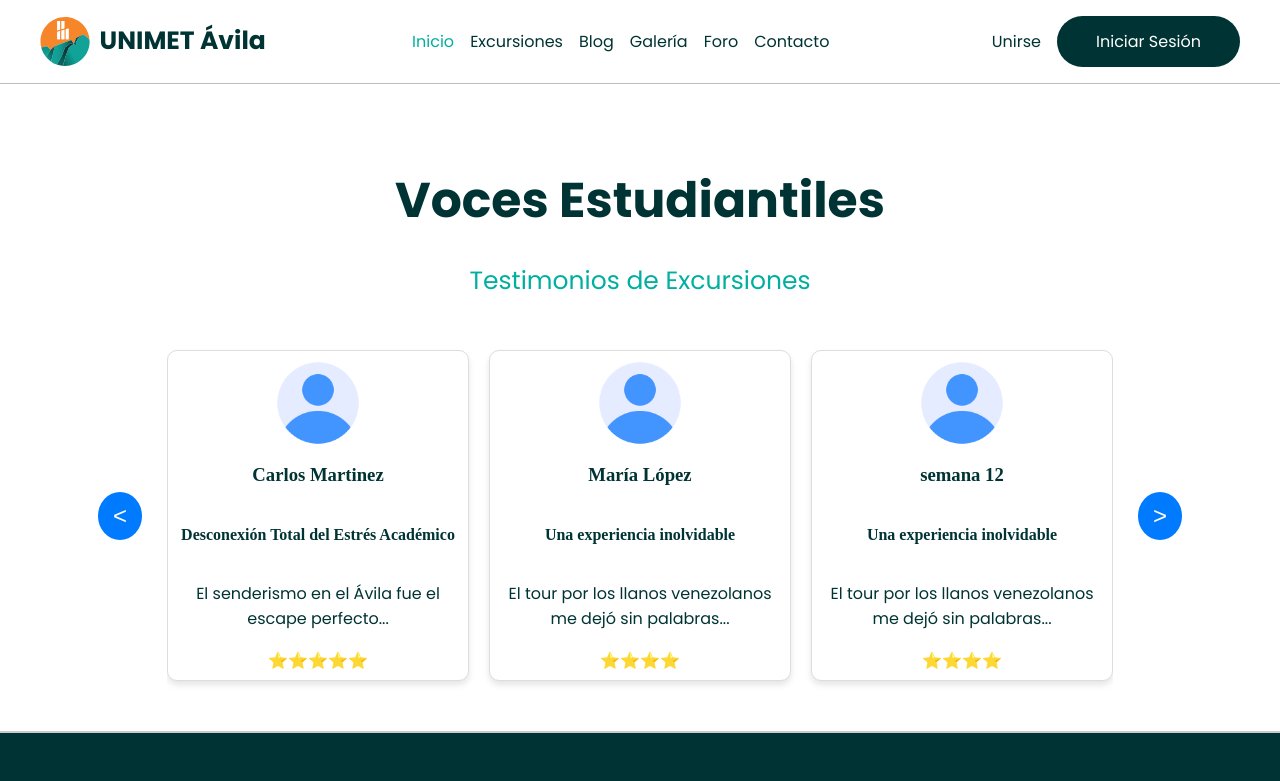
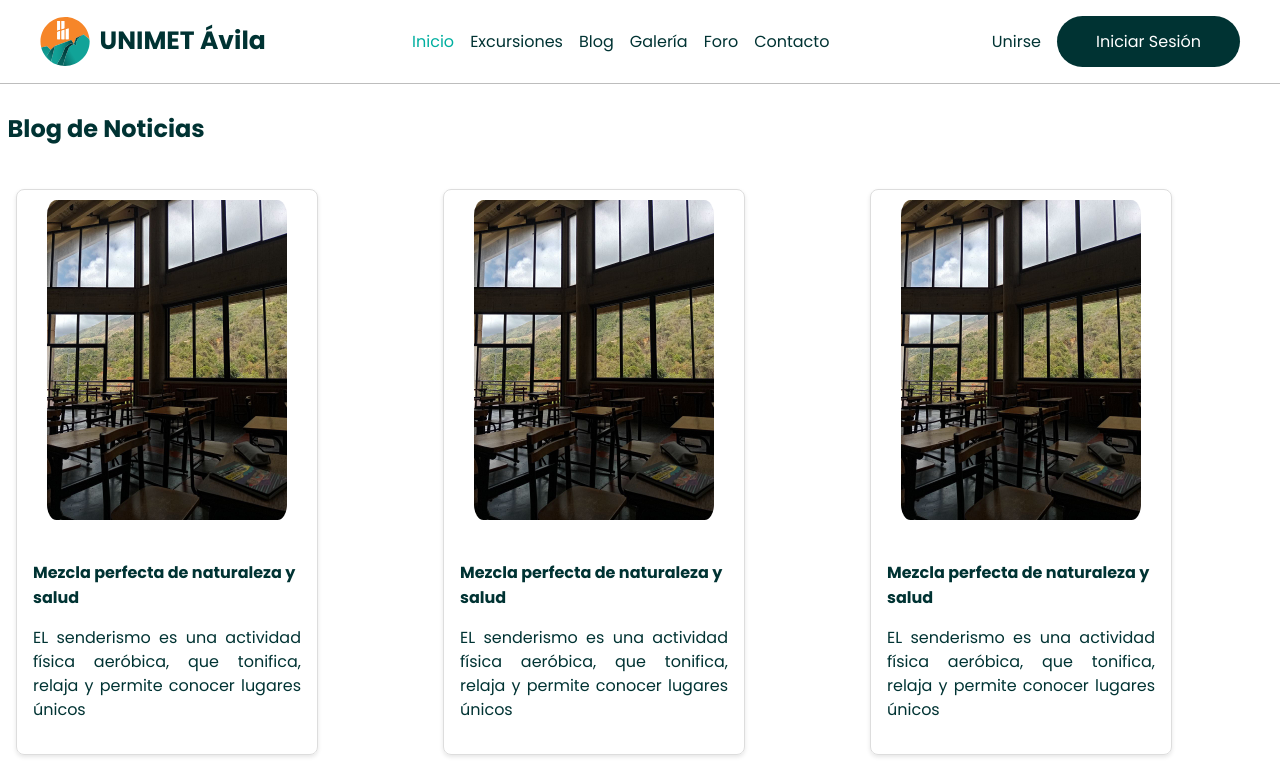
Before and after one commit to Aristides-19/unimet-avila, a React (Vite) app: page / in a window 1280 px wide. Shown: the top 781 px of the page. Built offline with nearby package versions, Linux system fonts and the light colour scheme; no server answers.

Commit message:
HomeComponents

```diff
--- a/src/components/NoticeBlogCard/NoticeBlogCard.module.css
+++ b/src/components/NoticeBlogCard/NoticeBlogCard.module.css
@@ -38,7 +38,7 @@
 .cardGrid {
   display: grid;
   grid-template-columns: repeat(3, 1fr); /* Crea 3 columnas de igual ancho */
-  gap: 7.5px; /* Espacio entre las columnas (opcional) */
+  gap: 1px; /* Espacio entre las columnas (opcional) */
 }
 
 .cardGrid1 {
--- a/src/pages/Home/Home.jsx
+++ b/src/pages/Home/Home.jsx
@@ -1,6 +1,8 @@
 import React from 'react';
 import Testimonial from '../../components/Testimonial/Testimonial';
 import profile from '../../components/Testimonial/profile.png';
+import GridBlogContainer from '../../components/NoticeBlogCard/GridBlogContainer';
+import image from '../../assets/classroom.jpg';
 
 function Home() {
   const testimonialsData = [
@@ -49,9 +51,24 @@ function Home() {
   ];
 
   return (
-    <div>
-      <Testimonial testimonials={testimonialsData} />
-    </div>
+    <>
+      <div>
+        <GridBlogContainer
+          imageUrl1={image}
+          title1='Mezcla perfecta de naturaleza y salud'
+          content1='EL senderismo es una actividad física aeróbica, que tonifica, relaja y permite conocer lugares únicos'
+          imageUrl2={image}
+          title2='Mezcla perfecta de naturaleza y salud'
+          content2='EL senderismo es una actividad física aeróbica, que tonifica, relaja y permite conocer lugares únicos'
+          imageUrl3={image}
+          title3='Mezcla perfecta de naturaleza y salud'
+          content3='EL senderismo es una actividad física aeróbica, que tonifica, relaja y permite conocer lugares únicos'
+        />
+      </div>
+      <div>
+        <Testimonial testimonials={testimonialsData} />
+      </div>
+    </>
   );
 }
 
--- a/src/pages/Login/Login.module.css
+++ b/src/pages/Login/Login.module.css
@@ -14,8 +14,6 @@
   align-items: center;
   gap: 20px;
 }
-
-
 
 /*form styles*/
 
```
